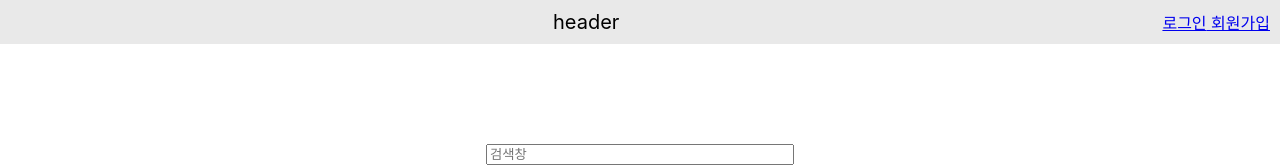
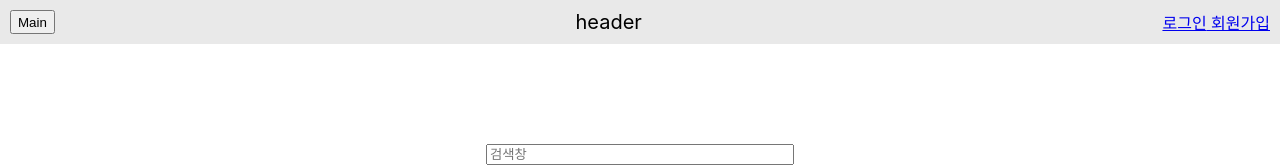
Before and after one commit to mini-project-team6/blush-market-FE, a React (Create React App) app: page / in a window 1280 px wide. Shown: the top 167 px of the page. Built offline with nearby package versions, Linux system fonts and the light colour scheme.

Commit message:
feat : Header 홈버튼 추가 수정 #4

```diff
--- a/src/header/Header.jsx
+++ b/src/header/Header.jsx
@@ -1,10 +1,12 @@
 import React from "react";
-import { Link } from "react-router-dom";
+import { Link, useNavigate } from "react-router-dom";
 import styled from "styled-components";
 
 export default function Header() {
+  const navigate = useNavigate();
   return (
   <Stdiv>
+    <button onClick={()=>{navigate('/')}}> Main </button>
     <Stlb>header</Stlb> <br />
     <Stdiv2>
     <Link to={'/login'}> 로그인</Link>
```
